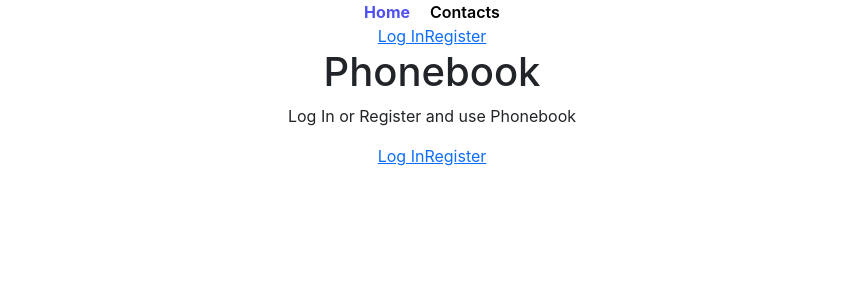
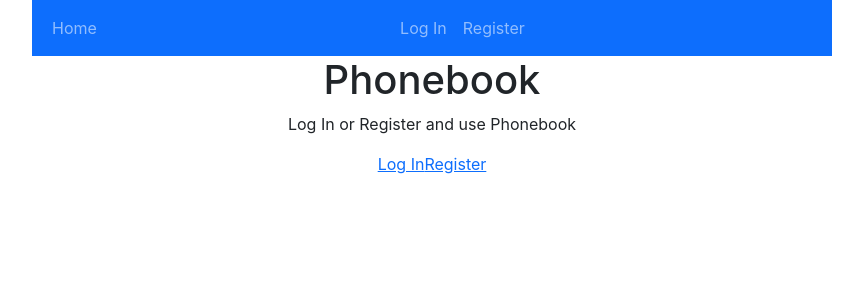
Before and after one commit to yulyaolshanska/goit-react-hw-08-phonebook, a React (Create React App) app: page / in a window 1280 px wide. Shown: the top 300 px of the page, without its empty margins (208-1071 px from the left). Built offline with nearby package versions, Linux system fonts and the light colour scheme.

Commit message:
Try bootstrap

```diff
--- a/src/components/AppBar/AppBar.jsx
+++ b/src/components/AppBar/AppBar.jsx
@@ -1,4 +1,6 @@
 import { Outlet } from 'react-router-dom';
+import { Navbar, Container } from 'react-bootstrap';
+
 import { Navigation } from 'components/Navigation/Navigation';
 import { UserMenu } from 'components/UserMenu/UserMenu';
 import { useSelector } from 'react-redux';
@@ -9,12 +11,16 @@ function AppBar() {
   const isLoggedIn = useSelector(authSelectors.getIsLoggedIn);
 
   return (
-    <header>
-      <Navigation />
-      {isLoggedIn ? <UserMenu /> : <AuthNav />}
-
+    // <header>
+    <>
+      <Navbar bg="primary" variant="dark">
+        <Container>
+          <Navigation />
+          {isLoggedIn ? <UserMenu /> : <AuthNav />}
+        </Container>
+      </Navbar>
       <Outlet />
-    </header>
+    </>
   );
 }
 
--- a/src/components/AuthNav/AuthNav.jsx
+++ b/src/components/AuthNav/AuthNav.jsx
@@ -1,10 +1,15 @@
-import { NavLink } from 'react-router-dom';
+// import { NavLink } from 'react-router-dom';
+import { Nav } from 'react-bootstrap';
 
 export const AuthNav = () => {
   return (
     <>
-      <NavLink to="/login">Log In</NavLink>
-      <NavLink to="/register">Register</NavLink>
+      <Nav className="me-auto">
+        <Nav.Link href="/login">Log In</Nav.Link>
+        <Nav.Link href="/register">Register</Nav.Link>
+      </Nav>
+      {/* <NavLink to="/login">Log In</NavLink>
+      <NavLink to="/register">Register</NavLink> */}
     </>
   );
 };
--- a/src/components/ContactForm/ContactForm.jsx
+++ b/src/components/ContactForm/ContactForm.jsx
@@ -1,10 +1,13 @@
 import React, { useState } from 'react';
-import css from './ContactForm.module.css';
+// import css from './ContactForm.module.css';
 import {
   successToast,
   errorToast,
   alreadyExistsToast,
 } from 'utils/notifications';
+import Form from 'react-bootstrap/Form';
+import { Container, Row, Col } from 'react-bootstrap';
+
 import 'react-toastify/dist/ReactToastify.css';
 import {
   useGetContactsQuery,
@@ -56,36 +59,101 @@ export function ContactForm() {
   };
 
   return (
-    <form className={css.form} autoComplete="off" onSubmit={handleAddContact}>
-      <label className={css.label}>
-        Name
-        <input
-          className={css.input}
+    <Container className="mb-5">
+      <Form onSubmit={handleAddContact} gap={3}>
+        {/* <Form.Group className="mb-3" controlId="formBasicEmail"> */}
+        <Row className="justify-content-md-center" mb={3} gap={2}>
+          <Col xs={6} md={4}>
+            {/* <FloatingLabel
+              controlId="floatingInput"
+              label="Name"
+              className="mb-3"
+            > */}
+            <Form.Label>Name</Form.Label>
+            <Form.Control
               onChange={handleChange}
               type="text"
+              placeholder="Enter name"
               name="name"
-          value={name}
+              defaultValue={name}
               pattern="^[a-zA-Zа-яА-Я]+(([' -][a-zA-Zа-яА-Я ])?[a-zA-Zа-яА-Я]*)*$"
               title="Name may contain only letters, apostrophe, dash and spaces. For example Adrian, Jacob Mercer, Charles de Batz de Castelmore d'Artagnan"
               required
-        />
-      </label>
-      <label className={css.label}>
-        Number
-        <input
-          className={css.input}
-          value={number}
+            />{' '}
+            {/* </FloatingLabel> */}
+          </Col>
+          {/* </Form.Group> */}
+          {/* <Form.Group className="mb-3" controlId="formBasicPassword"> */}
+          <Col xs={6} md={4}>
+            {/* <FloatingLabel
+              controlId="floatingInput"
+              label="Number"
+              className="mb-3"
+            > */}
+            <Form.Label>Number</Form.Label>
+            <Form.Control
+              type="tel"
+              placeholder="Enter number"
+              defaultValue={number}
               onChange={handleChange}
-          type="tel"
               name="number"
               pattern="\+?\d{1,4}?[-.\s]?\(?\d{1,3}?\)?[-.\s]?\d{1,4}[-.\s]?\d{1,4}[-.\s]?\d{1,9}"
               title="number number must be at least 5 digits and can contain spaces, dashes, parentheses and can start with +"
               required
-        ></input>
-      </label>
-      <button className={css.addBtn} type="submit" disabled={!name || !number}>
+            />
+            {/* </FloatingLabel> */}
+          </Col>
+        </Row>
+        <Row className="mt-4">
+          <Col gap={2} className="justify-content-md-center">
+            <button
+              className={'justify-content-md-center'}
+              type="submit"
+              disabled={!name || !number}
+            >
               {isLoading ? 'Loading...' : ' Add contact'}
             </button>
-    </form>
+          </Col>
+          {/*  */}
+          {/* </Form.Group> */}
+          {/* <Form.Group className="mb-3" controlId="formBasicCheckbox"></Form.Group> */}
+          {/* <Button variant="primary" type="submit">
+        Submit
+      </Button> */}
+        </Row>
+      </Form>
+    </Container>
+
+    // <form className={css.form} autoComplete="off" onSubmit={handleAddContact}>
+    //   <label className={css.label}>
+    //     Name
+    //     <input
+    //       className={css.input}
+    //       onChange={handleChange}
+    //       type="text"
+    //       name="name"
+    //       value={name}
+    //       pattern="^[a-zA-Zа-яА-Я]+(([' -][a-zA-Zа-яА-Я ])?[a-zA-Zа-яА-Я]*)*$"
+    //       title="Name may contain only letters, apostrophe, dash and spaces. For example Adrian, Jacob Mercer, Charles de Batz de Castelmore d'Artagnan"
+    //       required
+    //     />
+    //   </label>
+    //   <label className={css.label}>
+    //     Number
+    //     <input
+    //       className={css.input}
+    //       value={number}
+    //       onChange={handleChange}
+    //       type="tel"
+    //       name="number"
+    //       pattern="\+?\d{1,4}?[-.\s]?\(?\d{1,3}?\)?[-.\s]?\d{1,4}[-.\s]?\d{1,4}[-.\s]?\d{1,9}"
+    //       title="number number must be at least 5 digits and can contain spaces, dashes, parentheses and can start with +"
+    //       required
+    //     ></input>
+    //   </label>
+    //   <button className={css.addBtn} type="submit" disabled={!name || !number}>
+    //     {isLoading ? 'Loading...' : ' Add contact'}
+    //   </button>
+    // </form>
   );
 }
--- a/src/components/ContactList/ContactList.jsx
+++ b/src/components/ContactList/ContactList.jsx
@@ -2,6 +2,8 @@ import { ContactItem } from 'components/ContactItem/ContactItem';
 import css from './ContactList.module.css';
 import { useSelector } from 'react-redux';
 import { getFilter } from 'redux/filterSlice';
+import ListGroup from 'react-bootstrap/ListGroup';
+import { Container } from 'react-bootstrap';
 
 import { useGetContactsQuery } from 'redux/contactsSlice';
 import { useEffect } from 'react';
@@ -27,11 +29,11 @@ export const ContactList = () => {
   const filteredContacts = getFilteredContacts();
 
   return (
-    <>
+    <Container className="mt-5">
       {isLoading && <div className={css.loading}>Loading...</div>}
 
       {contacts && (
-        <ul className={css.contactList}>
+        <ListGroup as="ul">
           {filteredContacts.length !== 0 ? (
             filteredContacts.map(({ name, number, id }) => {
               return (
@@ -44,12 +46,28 @@ export const ContactList = () => {
               );
             })
           ) : (
-            <li> Contact {filter} not found </li>
+            <ListGroup.Item>Contact {filter} not found</ListGroup.Item>
           )}
-        </ul>
+        </ListGroup>
+        // <ul className={css.contactList}>
+        //   {filteredContacts.length !== 0 ? (
+        //     filteredContacts.map(({ name, number, id }) => {
+        //       return (
+        //         <ContactItem
+        //           key={id}
+        //           id={id}
+        //           name={name}
+        //           number={number}
+        //         ></ContactItem>
+        //       );
+        //     })
+        //   ) : (
+        //     <li> Contact {filter} not found </li>
+        //   )}
+        // </ul>
       )}
 
       {error && <p>Ups, something was wrong!</p>}
-    </>
+    </Container>
   );
 };
--- a/src/components/Navigation/Navigation.jsx
+++ b/src/components/Navigation/Navigation.jsx
@@ -1,25 +1,41 @@
-import { NavLink } from 'react-router-dom';
-import styles from './Navigation.module.css';
+import { Nav } from 'react-bootstrap';
+import { useSelector } from 'react-redux';
+// import { NavLink } from 'react-router-dom';
+import authSelectors from 'redux/auth/authSelectors';
+// import styles from './Navigation.module.css';
 
 export const Navigation = () => {
+  const isLoggedIn = useSelector(authSelectors.getIsLoggedIn);
+
   return (
-    <nav>
-      <NavLink
-        to="/"
-        className={({ isActive }) =>
-          isActive ? styles.activeLink : styles.link
-        }
-      >
-        Home
-      </NavLink>
-      <NavLink
-        to="/contacts"
-        className={({ isActive }) =>
-          isActive ? styles.activeLink : styles.link
-        }
-      >
-        Contacts
-      </NavLink>
-    </nav>
+    // <Navbar bg="primary" variant="dark">
+
+    <Nav className="me-auto">
+      <Nav.Link href="/">Home</Nav.Link>
+      {isLoggedIn && <Nav.Link href="/contacts">Contacts</Nav.Link>}
+    </Nav>
+
+    // </Navbar>
+
+    // <nav>
+    //   <NavLink
+    //     to="/"
+    //     className={({ isActive }) =>
+    //       isActive ? styles.activeLink : styles.link
+    //     }
+    //   >
+    //     Home
+    //   </NavLink>
+    //   {isLoggedIn && (
+    //     <NavLink
+    //       to="/contacts"
+    //       className={({ isActive }) =>
+    //         isActive ? styles.activeLink : styles.link
+    //       }
+    //     >
+    //       Contacts
+    //     </NavLink>
+    //   )}
+    // </nav>
   );
 };
--- a/src/components/UserMenu/UserMenu.jsx
+++ b/src/components/UserMenu/UserMenu.jsx
@@ -1,6 +1,9 @@
 import { useDispatch, useSelector } from 'react-redux';
+import { Navbar } from 'react-bootstrap';
+
 import authOperations from 'redux/auth/authOperations';
 import authSelectors from 'redux/auth/authSelectors';
+import Button from 'react-bootstrap/Button';
 
 export const UserMenu = () => {
   const dispatch = useDispatch();
@@ -8,10 +11,19 @@ export const UserMenu = () => {
 
   return (
     <>
-      <p>Welcome {name} </p>
-      <button type="button" onClick={() => dispatch(authOperations.logOut())}>
+      <Navbar.Text className="mr-2">Welcome {name}</Navbar.Text>
+
+      <Button onClick={() => dispatch(authOperations.logOut())} variant="light">
         Log Out
-      </button>
+      </Button>
     </>
   );
 };
+
+/* <button
+        className="ml-2"
+        type="button"
+        onClick={() => dispatch(authOperations.logOut())}
+      >
+        Log Out
+      </button> */
```
Lines whose indentation alone changed are shown as unchanged.
